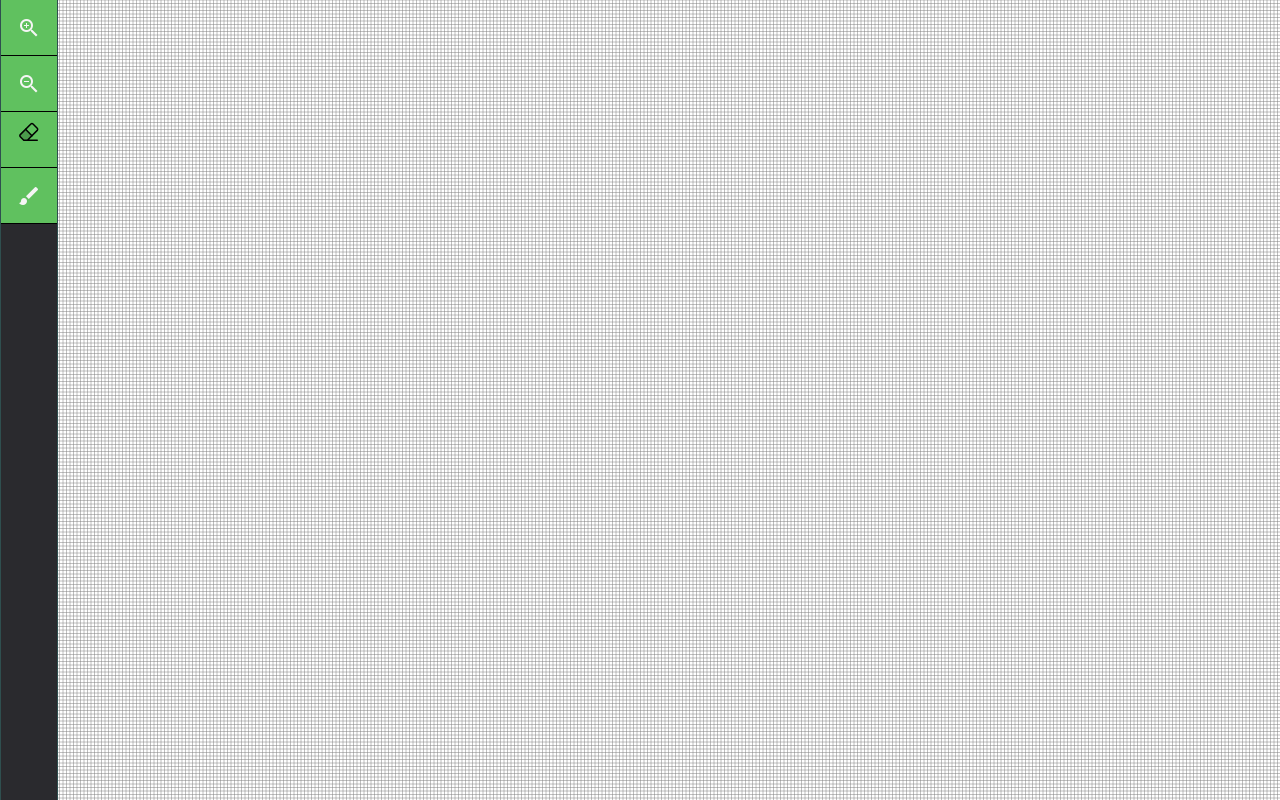
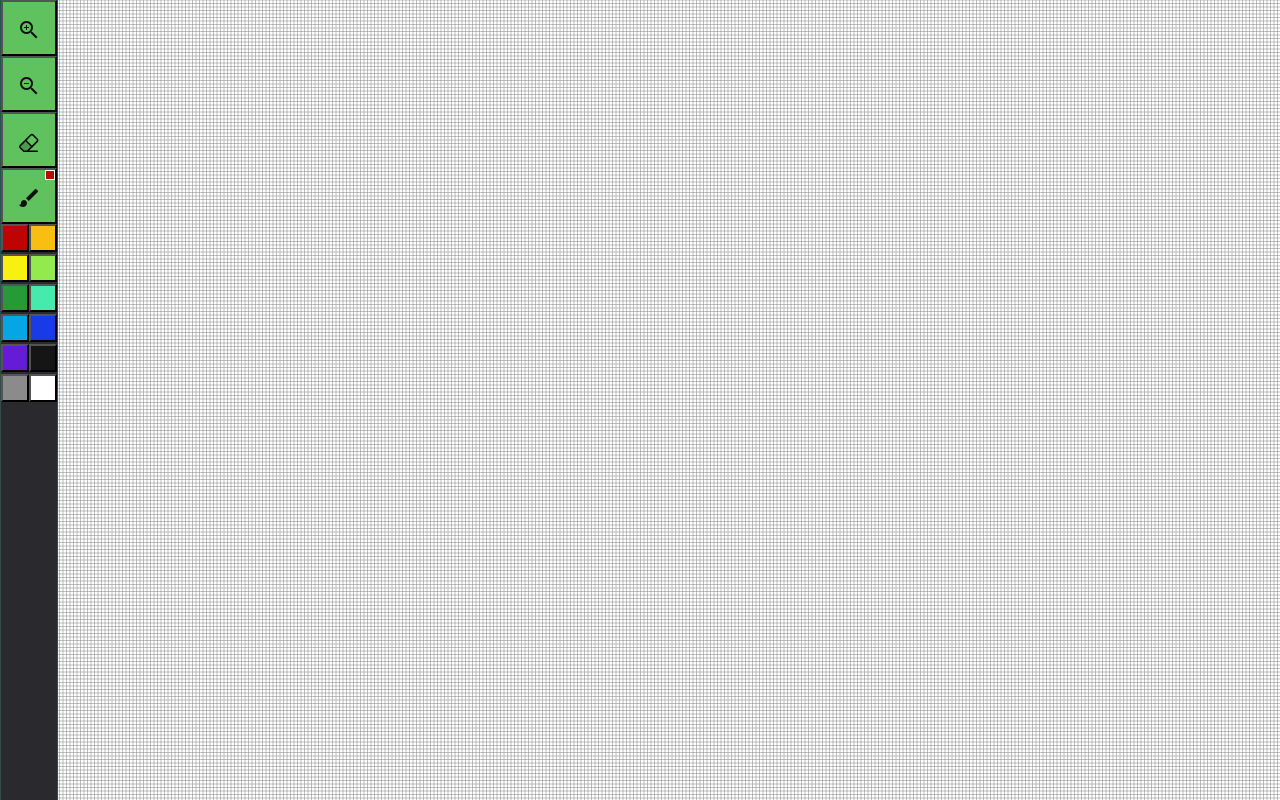
Before and after one commit to dev-ptera/jungle-pixel-art-client, a Vue app: page / in a window 1280 px wide. Built offline with nearby package versions, Linux system fonts and the light colour scheme.

Commit message:
Add color swatches

```diff
--- a/src/components/SidePanel.vue
+++ b/src/components/SidePanel.vue
@@ -2,8 +2,28 @@
     <div id="control-panel">
         <button class="material-icons material-icons-outlined" v-on:click="adjustZoom((zoom *= 1.25))">zoom_in</button>
         <button class="material-icons material-icons-outlined" v-on:click="adjustZoom((zoom /= 1.25))">zoom_out</button>
-        <button v-on:click="toggleEraser()"><img src="../assets/eraser.svg" height="24" /></button>
-        <button class="material-icons material-icons-outlined" v-on:click="isColorOpen = !isColorOpen">brush</button>
+        <button v-on:click="toggleEraser()" style="line-height: 74px">
+            <img src="../assets/eraser.svg" height="24" />
+        </button>
+        <button style="position: relative" class="material-icons material-icons-outlined" v-on:click="isColorOpen = !isColorOpen">
+            brush
+            <div class="current-color" :style="{ background: color }"></div>
+        </button>
+
+        <div class="swatches">
+            <button :style="{ background: red }" v-on:click="swatchColor(red)"></button>
+            <button :style="{ background: orange }" v-on:click="swatchColor(orange)"></button>
+            <button :style="{ background: yellow }" v-on:click="swatchColor(yellow)"></button>
+            <button :style="{ background: lime }" v-on:click="swatchColor(lime)"></button>
+            <button :style="{ background: green }" v-on:click="swatchColor(green)"></button>
+            <button :style="{ background: cyan }" v-on:click="swatchColor(cyan)"></button>
+            <button :style="{ background: teal }" v-on:click="swatchColor(teal)"></button>
+            <button :style="{ background: blue }" v-on:click="swatchColor(blue)"></button>
+            <button :style="{ background: purple }" v-on:click="swatchColor(purple)"></button>
+            <button :style="{ background: black }" v-on:click="swatchColor(black)"></button>
+            <button :style="{ background: gray }" v-on:click="swatchColor(gray)"></button>
+            <button :style="{ background: white }" v-on:click="swatchColor(white)"></button>
+        </div>
     </div>
 
     <color-picker v-if="isColorOpen" :visible-formats="['hex']" color="#f80b" @color-change="updateColor">
@@ -14,6 +34,7 @@
 <script>
 import { ColorPicker } from 'vue-accessible-color-picker';
 
+
 export default {
     name: 'SidePanel',
     components: {
@@ -22,8 +43,21 @@ export default {
     data() {
         return {
             zoom: 1,
+            red: '#bf0303',
+            orange: '#f8be12',
+            yellow: '#f6f110',
+            lime: '#92ea4c',
+            green: '#259a36',
+            cyan: '#46eaad',
+            teal: '#06a6e5',
+            blue: '#193ae7',
+            purple: '#651cd7',
+            black: '#151515',
+            gray: '#8b8b8b',
+            white: '#ffffff',
             isColorOpen: false,
             eraser: false,
+            color: '#bf0303'
         };
     },
     methods: {
@@ -35,7 +69,12 @@ export default {
             this.emitter.emit('eraser', this.eraser);
         },
         updateColor(eventData) {
-            this.emitter.emit('color', eventData.colors.hex);
+            this.color = eventData.colors.hex;
+            this.emitter.emit('color', this.color);
+        },
+        swatchColor(color) {
+            this.color = color;
+            this.emitter.emit('color', this.color);
         },
         closeColor() {
             this.isColorOpen = false;
@@ -67,19 +106,21 @@ export default {
     padding: 0;
     margin: 0;
     line-height: 56px;
-    border: none;
-    border-bottom: 1px black solid;
     background: #60c15f;
-    color: whitesmoke;
+    color: #101010;
 }
 #control-panel button:hover {
     background: #438d43;
     cursor: pointer;
 }
+#control-panel .swatches button {
+    width: 28px;
+    height: 28px;
+}
 .vacp-color-picker {
     position: fixed;
-    top: 180px;
-    left: 15px;
+    top: 200px;
+    left: 30px;
     z-index: 3;
 }
 ::v-deep .vacp-copy-button {
@@ -97,4 +138,12 @@ export default {
     z-index: 2; /* Specify a stack order in case you're using a different order for other elements */
     cursor: pointer; /* Add a pointer on hover */
 }
+.current-color {
+    position: absolute;
+    top: 0;
+    right: 0;
+    height: 8px;
+    width: 8px;
+    border: solid 1px white;
+}
 </style>
```
